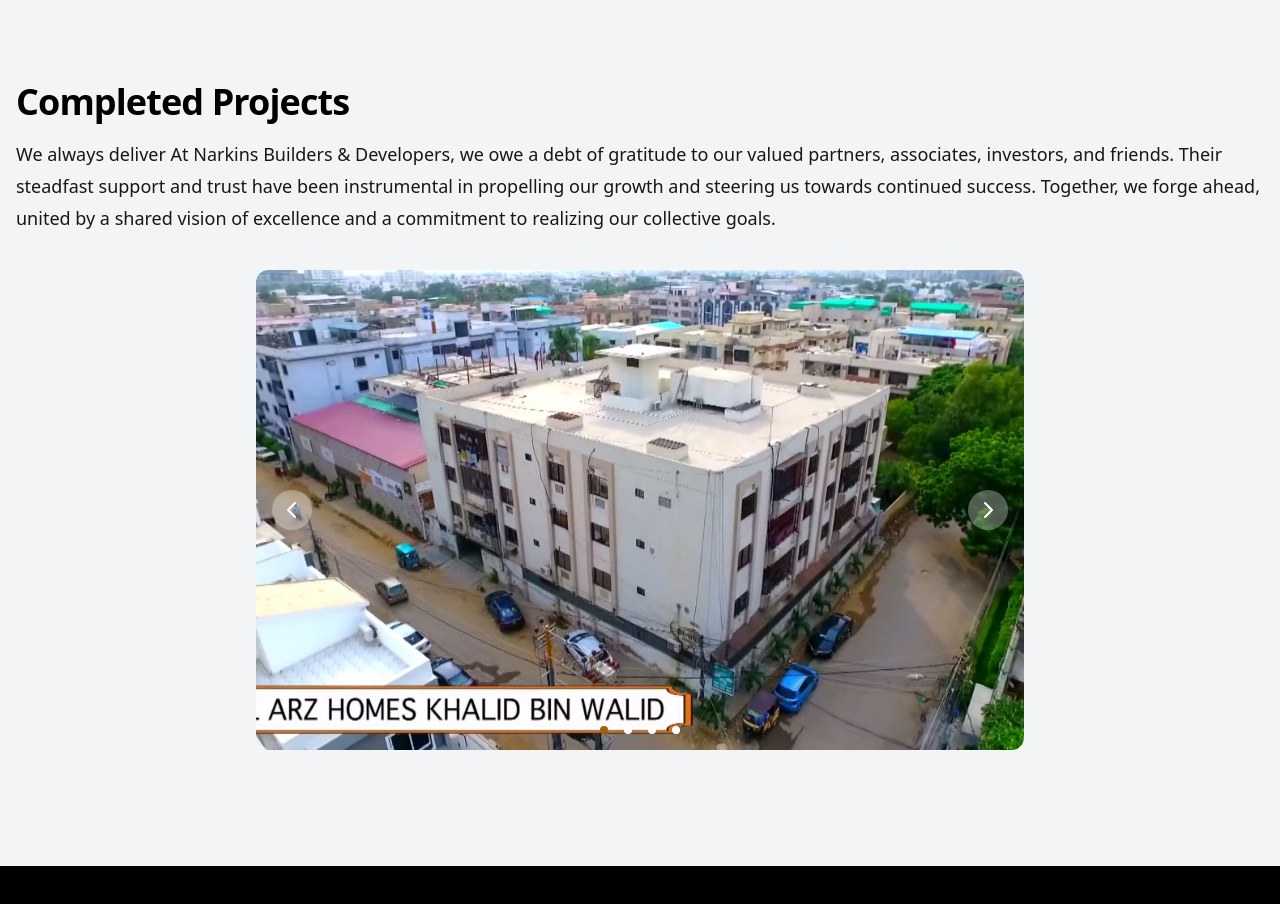
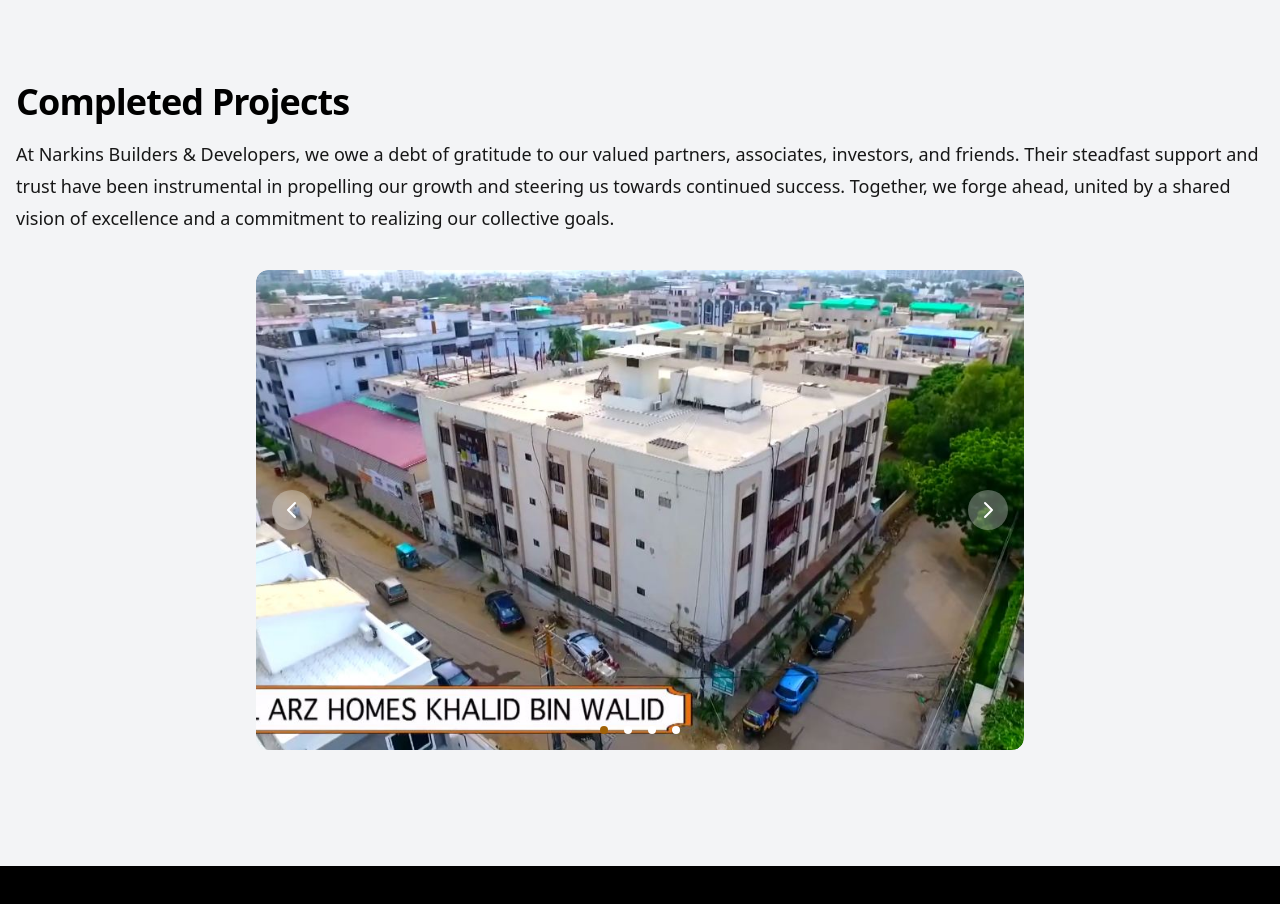
Before and after one commit to theotherdev/narkins-builders, a Next.js app: page / in a window 1280 px wide. Shown: the part 2040-2944 px from the top of the page. Built offline with nearby package versions, Linux system fonts and the light colour scheme; no server answers.

Commit message:
fixed invisible slides on nbr page

```diff
--- a/src/pages/index.tsx
+++ b/src/pages/index.tsx
@@ -263,7 +263,7 @@ export default function Home() {
               </p>
               <h2 className="text-3xl font-bold tracking-tight text-black sm:text-4xl">Completed Projects</h2>
               <div className="text-lg mt-4 leading-8 text-neutral-900">
-                We always deliver At Narkins Builders & Developers, we owe a debt of gratitude to our valued partners, associates, investors, and friends.
+                 At Narkins Builders & Developers, we owe a debt of gratitude to our valued partners, associates, investors, and friends.
                  Their steadfast support and trust have been instrumental in propelling our growth and steering us towards continued success.
                   Together, we forge ahead, united by a shared vision of excellence and a commitment to realizing our collective goals.
               </div>
```
